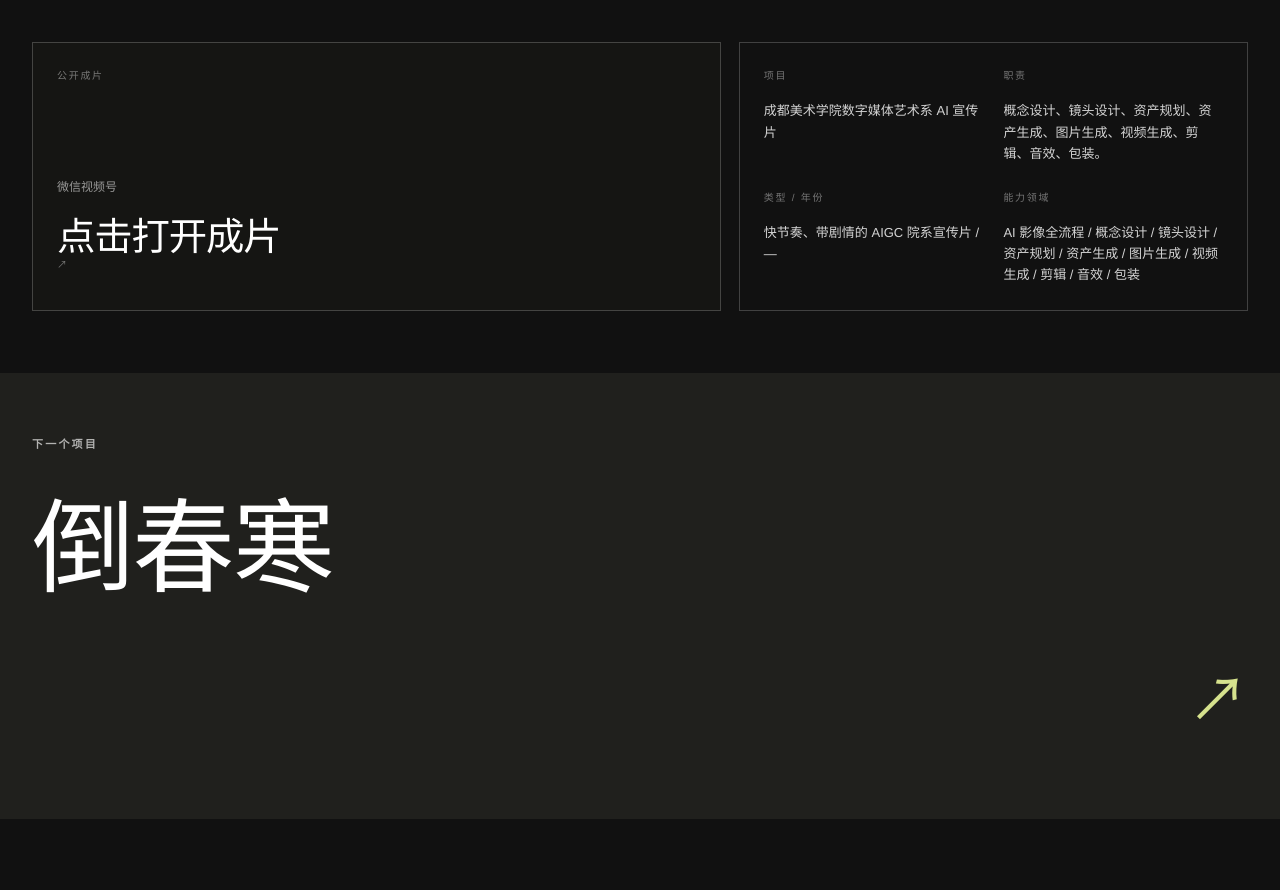
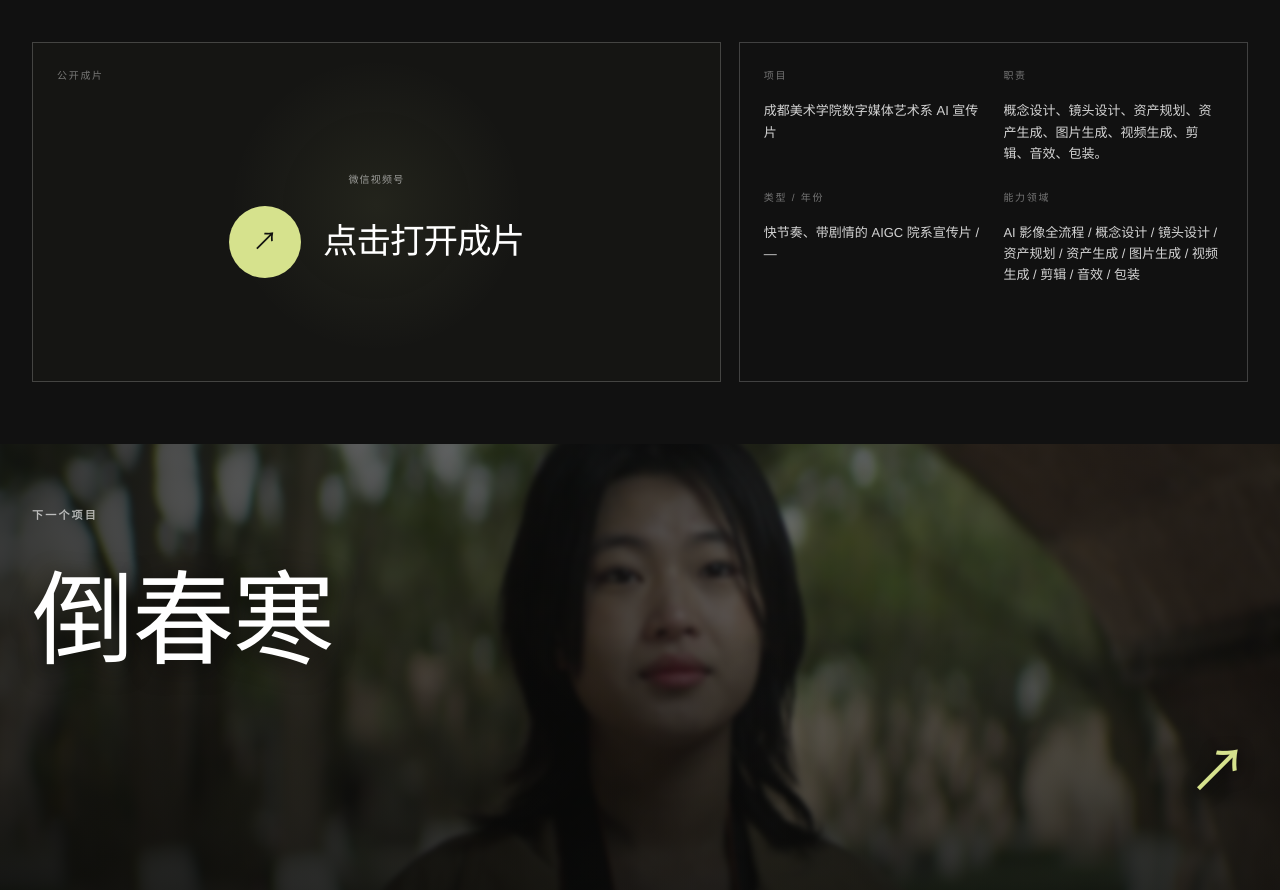
Before and after one commit to William-QingShi/William_Personal_Website, a Next.js app: page /works/cdam-ai-promo in a window 1280 px wide. Shown: the part 2873-3763 px from the top of the page. Before the commit the page ends 3692 px from the top, so only its background shows below. Built offline with nearby package versions, Linux system fonts and the light colour scheme.

Commit message:
feat: refine project cards and transitions

```diff
--- a/app/globals.css
+++ b/app/globals.css
@@ -342,16 +342,32 @@ html.home-motion-ready [data-home-reveal].is-visible {
   overflow: hidden;
   background: #171714;
   aspect-ratio: 16 / 10;
+  border-radius: clamp(12px, 1.15vw, 18px);
+  box-shadow: 0 12px 30px rgba(17, 17, 17, 0);
+  transform: translateY(0);
+  transition:
+    box-shadow 620ms cubic-bezier(0.22, 1, 0.36, 1),
+    transform 620ms cubic-bezier(0.22, 1, 0.36, 1);
 }
 
 .project-image {
   object-fit: cover;
-  transition: transform 800ms cubic-bezier(.2,.8,.2,1), filter 500ms ease;
-}
-
-.project-visual:hover .project-image {
-  transform: scale(1.035);
-  filter: saturate(0.88);
+  transform: scale(var(--thumbnail-scale, 1));
+  transition:
+    transform 950ms cubic-bezier(0.22, 1, 0.36, 1),
+    filter 620ms ease;
+}
+
+.project-card:hover .project-visual,
+.project-card:focus-within .project-visual {
+  box-shadow: 0 24px 52px rgba(17, 17, 17, 0.2);
+  transform: translateY(-7px);
+}
+
+.project-card:hover .project-image,
+.project-card:focus-within .project-image {
+  transform: scale(calc(var(--thumbnail-scale, 1) + 0.045));
+  filter: saturate(0.9) contrast(1.025);
 }
 
 .project-hover {
@@ -359,22 +375,29 @@ html.home-motion-ready [data-home-reveal].is-visible {
   inset: auto 18px 18px auto;
   width: auto;
   height: auto;
-  padding: 9px 11px;
+  padding: 11px 13px;
   display: flex;
   align-items: center;
-  gap: 22px;
+  gap: 16px;
   color: white;
-  background: rgba(12, 12, 10, 0.78);
+  border: 1px solid rgba(255, 255, 255, 0.16);
+  border-radius: 999px;
+  background: rgba(12, 12, 10, 0.72);
   font-size: 9px;
   letter-spacing: 0.1em;
   backdrop-filter: blur(8px);
   -webkit-backdrop-filter: blur(8px);
-  transform: translateY(calc(100% + 20px));
-  transition: transform 350ms cubic-bezier(.2,.8,.2,1);
-}
-
-.project-visual:hover .project-hover {
-  transform: translateY(0);
+  opacity: 0;
+  transform: translateY(14px) scale(0.94);
+  transition:
+    opacity 380ms ease,
+    transform 520ms cubic-bezier(0.22, 1, 0.36, 1);
+}
+
+.project-card:hover .project-hover,
+.project-card:focus-within .project-hover {
+  opacity: 1;
+  transform: translateY(0) scale(1);
 }
 
 .project-meta {
@@ -1739,7 +1762,7 @@ html.home-motion-ready [data-home-reveal].is-visible {
 }
 
 .credits-grid span,
-.film-placeholder span {
+.film-placeholder > span {
   display: block;
   margin-bottom: 15px;
   color: rgba(255, 255, 255, 0.42);
@@ -1755,44 +1778,97 @@ html.home-motion-ready [data-home-reveal].is-visible {
 }
 
 .film-placeholder {
-  min-height: 236px;
-  padding: 24px;
+  position: relative;
+  min-height: 340px;
+  padding: 54px 28px 30px;
   border: 1px solid var(--line-dark);
-  display: flex;
-  flex-direction: column;
-  justify-content: space-between;
-  background: #151513;
-}
-
-.film-placeholder p,
-.film-access a {
-  max-width: 760px;
+  display: grid;
+  place-items: center;
+  overflow: hidden;
+  background:
+    radial-gradient(circle at 50% 48%, rgba(214, 226, 141, 0.07), transparent 38%),
+    #151513;
+}
+
+.film-placeholder > span {
+  position: absolute;
+  top: 24px;
+  left: 24px;
   margin: 0;
-  font-size: clamp(26px, 3vw, 46px);
-  line-height: 1.18;
-  letter-spacing: -0.03em;
 }
 
 .film-access {
-  display: grid;
-  grid-template-columns: 1fr auto;
-  gap: 28px;
-  align-items: end;
+  width: 100%;
+  min-height: 230px;
+  display: grid;
+  place-items: center;
 }
 
 .film-access > div {
   display: grid;
-  gap: 16px;
+  justify-items: center;
+  gap: 18px;
 }
 
 .film-access small {
   color: rgba(255, 255, 255, 0.56);
-  font-size: 12px;
+  font-size: 10px;
   line-height: 1.7;
+  letter-spacing: 0.12em;
+  text-transform: uppercase;
+}
+
+.film-primary-link {
+  display: inline-flex;
+  align-items: center;
+  gap: 22px;
+  outline: none;
+}
+
+.film-link-arrow {
+  width: 72px;
+  height: 72px;
+  display: grid;
+  place-items: center;
+  flex: 0 0 auto;
+  border-radius: 999px;
+  background: var(--lime);
+  color: #111210;
+  font-size: 25px;
+  line-height: 1;
+  transition:
+    width 560ms cubic-bezier(0.22, 1, 0.36, 1),
+    background 320ms ease,
+    transform 560ms cubic-bezier(0.22, 1, 0.36, 1);
+}
+
+.film-link-text {
+  font-size: clamp(25px, 2.7vw, 42px);
+  line-height: 1.12;
+  letter-spacing: -0.03em;
+  transition:
+    letter-spacing 500ms cubic-bezier(0.22, 1, 0.36, 1),
+    transform 500ms cubic-bezier(0.22, 1, 0.36, 1);
+}
+
+.film-primary-link:hover .film-link-arrow,
+.film-primary-link:focus-visible .film-link-arrow {
+  width: 116px;
+  background: #e4eeaa;
+  transform: translateX(5px);
+}
+
+.film-primary-link:hover .film-link-text,
+.film-primary-link:focus-visible .film-link-text {
+  letter-spacing: -0.015em;
+  transform: translateX(5px);
 }
 
 .film-qr-trigger {
-  width: 146px;
+  position: absolute;
+  right: 22px;
+  bottom: 20px;
+  width: 102px;
   padding: 0;
   display: grid;
   gap: 7px;
@@ -1898,11 +1974,21 @@ html.home-motion-ready [data-home-reveal].is-visible {
 }
 
 .next-project {
+  position: relative;
+  overflow: hidden;
   background: #20201d;
   color: white;
 }
 
-.next-project a {
+.next-project-link {
+  position: relative;
+  display: block;
+  width: 100%;
+  overflow: hidden;
+  isolation: isolate;
+}
+
+.next-project-content {
   min-height: 36vh;
   padding-block: 64px;
   display: flex;
@@ -1910,18 +1996,52 @@ html.home-motion-ready [data-home-reveal].is-visible {
   justify-content: space-between;
 }
 
-.next-project h2 {
+.next-project-image,
+.next-project-shade {
+  position: absolute;
+  inset: 0;
+}
+
+.next-project-image {
+  z-index: -2;
+  object-fit: cover;
+  transform: scale(calc(var(--thumbnail-scale, 1) + 0.035));
+  filter: blur(2px) saturate(0.82);
+  transition:
+    transform 1100ms cubic-bezier(0.22, 1, 0.36, 1),
+    filter 700ms ease;
+}
+
+.next-project-shade {
+  z-index: -1;
+  background:
+    linear-gradient(90deg, rgba(8, 8, 7, 0.78), rgba(8, 8, 7, 0.46) 58%, rgba(8, 8, 7, 0.62)),
+    linear-gradient(0deg, rgba(8, 8, 7, 0.54), transparent 58%);
+  transition: background 600ms ease;
+}
+
+.next-project-link:hover .next-project-image,
+.next-project-link:focus-visible .next-project-image {
+  transform: scale(calc(var(--thumbnail-scale, 1) + 0.085));
+  filter: blur(1px) saturate(0.96);
+}
+
+.next-project-title {
+  position: relative;
+  display: block;
   margin: 46px 0;
   font-size: clamp(56px, 8vw, 112px);
   line-height: 1;
   letter-spacing: -0.02em;
   font-weight: 500;
+  text-shadow: 0 5px 24px rgba(0, 0, 0, 0.62);
 }
 
 .next-arrow {
   align-self: end;
   font-size: 60px;
   color: var(--lime);
+  text-shadow: 0 4px 16px rgba(0, 0, 0, 0.7);
 }
 
 @keyframes heroImageReveal {
@@ -1983,6 +2103,10 @@ html.home-motion-ready [data-home-reveal].is-visible {
   .folder-paper,
   .project-image,
   .project-hover,
+  .project-visual,
+  .film-link-arrow,
+  .film-link-text,
+  .next-project-image,
   .still-image,
   .folder-face,
   .folder-face > p,
@@ -1993,6 +2117,16 @@ html.home-motion-ready [data-home-reveal].is-visible {
   html.home-motion-ready [data-home-reveal] {
     opacity: 1;
     transform: none;
+  }
+
+  .project-card:hover .project-visual,
+  .project-card:focus-within .project-visual {
+    transform: none;
+  }
+
+  .project-card:hover .project-image,
+  .project-card:focus-within .project-image {
+    transform: scale(var(--thumbnail-scale, 1));
   }
 }
 
@@ -2364,11 +2498,29 @@ html.home-motion-ready [data-home-reveal].is-visible {
   }
 
   .film-access {
-    grid-template-columns: 1fr;
+    min-height: 250px;
   }
 
   .film-qr-trigger {
-    width: min(210px, 100%);
+    position: relative;
+    right: auto;
+    bottom: auto;
+    width: min(150px, 52vw);
+    margin-top: 26px;
+  }
+
+  .film-primary-link {
+    gap: 15px;
+  }
+
+  .film-link-arrow {
+    width: 58px;
+    height: 58px;
+  }
+
+  .film-primary-link:hover .film-link-arrow,
+  .film-primary-link:focus-visible .film-link-arrow {
+    width: 82px;
   }
 
   .works-intro,
@@ -2534,8 +2686,8 @@ html.home-motion-ready [data-home-reveal].is-visible {
   }
 
   .film-placeholder {
-    padding: 28px;
-    min-height: 250px;
+    padding: 64px 24px 30px;
+    min-height: 390px;
   }
 
   .credits-grid {
--- a/app/works/[slug]/page.tsx
+++ b/app/works/[slug]/page.tsx
@@ -2,6 +2,7 @@ import type { Metadata } from "next";
 import Image from "next/image";
 import Link from "next/link";
 import { notFound } from "next/navigation";
+import type { CSSProperties } from "react";
 import { FactoryProductionPlan } from "@/components/factory-production-plan";
 import { ProjectGallery } from "@/components/project-gallery";
 import { ProjectFilmAccess } from "@/components/project-film-access";
@@ -179,10 +180,25 @@ export default async function ProjectPage({
       </section>
 
       <section className="next-project">
-        <Link href={`/works/${nextProject.slug}`} className="page-shell">
-          <span className="eyebrow light">下一个项目</span>
-          <h2>{nextProject.title}</h2>
-          <span className="next-arrow">↗</span>
+        <Link href={`/works/${nextProject.slug}`} className="next-project-link">
+          <Image
+            src={nextProject.thumbnail}
+            alt=""
+            fill
+            unoptimized
+            sizes="100vw"
+            className="next-project-image"
+            style={{
+              "--thumbnail-scale": nextProject.thumbnailScale ?? 1,
+              objectPosition: nextProject.thumbnailPosition ?? "50% 50%",
+            } as CSSProperties}
+          />
+          <span className="next-project-shade" aria-hidden="true" />
+          <span className="page-shell next-project-content">
+            <span className="eyebrow light">下一个项目</span>
+            <span className="next-project-title">{nextProject.title}</span>
+            <span className="next-arrow">↗</span>
+          </span>
         </Link>
       </section>
     </main>
--- a/components/project-film-access.tsx
+++ b/components/project-film-access.tsx
@@ -44,8 +44,9 @@ export function ProjectFilmAccess({
       <div className="film-access">
         <div>
           <small>{platform ?? "公开观看渠道"}</small>
-          <a href={url} target="_blank" rel="noreferrer">
-            点击打开成片 <span aria-hidden="true">↗</span>
+          <a className="film-primary-link" href={url} target="_blank" rel="noreferrer">
+            <span className="film-link-arrow" aria-hidden="true">↗</span>
+            <span className="film-link-text">点击打开成片</span>
           </a>
         </div>
         {qr && (
--- a/lib/projects.ts
+++ b/lib/projects.ts
@@ -21,6 +21,9 @@ export type Project = {
   position: string;
   displayLevel: string;
   cover: string;
+  thumbnail: string;
+  thumbnailScale?: number;
+  thumbnailPosition?: string;
   frames: string[];
   stills: string[];
   allStills: string[];
@@ -69,6 +72,7 @@ const projectConfig: Record<string, Omit<Project, "title" | "type" | "year" | "o
     id: "30",
     slug: "cdam-ai-promo",
     cover: "/images/projects/cdam-ai-cover.jpg",
+    thumbnail: "/images/projects/cdam-ai-cover.jpg",
     frames: [
       "/images/projects/cdam-ai-frame-1.jpg",
       "/images/projects/cdam-ai-process-1.jpg",
@@ -96,6 +100,9 @@ const projectConfig: Record<string, Omit<Project, "title" | "type" | "year" | "o
     id: "26",
     slug: "daochunhan",
     cover: "/images/projects/daochunhan-cover.jpg",
+    thumbnail: "/images/projects/daochunhan-cover.jpg",
+    thumbnailScale: 1.42,
+    thumbnailPosition: "50% 51%",
     frames: [
       "/images/projects/daochunhan-frame-1.jpg",
       "/images/projects/daochunhan-frame-2.jpg",
@@ -128,6 +135,8 @@ const projectConfig: Record<string, Omit<Project, "title" | "type" | "year" | "o
     id: "15",
     slug: "yuhua",
     cover: "/images/projects/yuhua-cover.jpg",
+    thumbnail: "/images/projects/yuhua-cover.jpg",
+    thumbnailScale: 1.34,
     frames: [
       "/images/projects/yuhua-frame-1.jpg",
       "/images/projects/yuhua-frame-2.jpg",
@@ -157,6 +166,7 @@ const projectConfig: Record<string, Omit<Project, "title" | "type" | "year" | "o
     id: "07",
     slug: "vanishing-factory",
     cover: "/images/projects/factory-cover.jpg",
+    thumbnail: "/images/projects/factory-cover.jpg",
     frames: [
       "/images/projects/factory-frame-1.jpg",
       "/images/projects/factory-frame-2.jpg",
@@ -184,6 +194,8 @@ const projectConfig: Record<string, Omit<Project, "title" | "type" | "year" | "o
     id: "22",
     slug: "between-tides",
     cover: "/images/projects/tides-cover.jpg",
+    thumbnail: "/images/projects/tides-cover.jpg",
+    thumbnailScale: 1.12,
     frames: [
       "/images/projects/tides-frame-1.jpg",
       "/images/projects/tides-frame-2.jpg",
@@ -212,6 +224,8 @@ const projectConfig: Record<string, Omit<Project, "title" | "type" | "year" | "o
     id: "20",
     slug: "the-form-i-see",
     cover: "/images/projects/form-cover.jpg",
+    thumbnail: "/images/projects/stills/the-form-i-see-01.jpg",
+    thumbnailScale: 1.22,
     frames: [
       "/images/projects/form-frame-1.jpg",
       "/images/projects/form-frame-2.jpg",
@@ -242,6 +256,7 @@ const projectConfig: Record<string, Omit<Project, "title" | "type" | "year" | "o
     id: "31",
     slug: "hbn-aigc-concept",
     cover: "/images/projects/hbn-cover.jpg",
+    thumbnail: "/images/projects/stills/hbn-aigc-concept-02.jpg",
     frames: [
       "/images/projects/hbn-frame-1.jpg",
       "/images/projects/hbn-frame-2.jpg",
@@ -270,6 +285,8 @@ const projectConfig: Record<string, Omit<Project, "title" | "type" | "year" | "o
     id: "18",
     slug: "jiamu-chawarong",
     cover: "/images/projects/stills/jiamu-chawarong-01.jpg",
+    thumbnail: "/images/projects/stills/jiamu-chawarong-01.jpg",
+    thumbnailScale: 1.34,
     frames: [
       "/images/projects/stills/jiamu-chawarong-01.jpg",
       "/images/projects/stills/jiamu-chawarong-02.jpg",
```
Also changed, not shown: components/project-card.tsx (+8 -3 lines), 1 other file (tests, documents, lock files or other folders).
